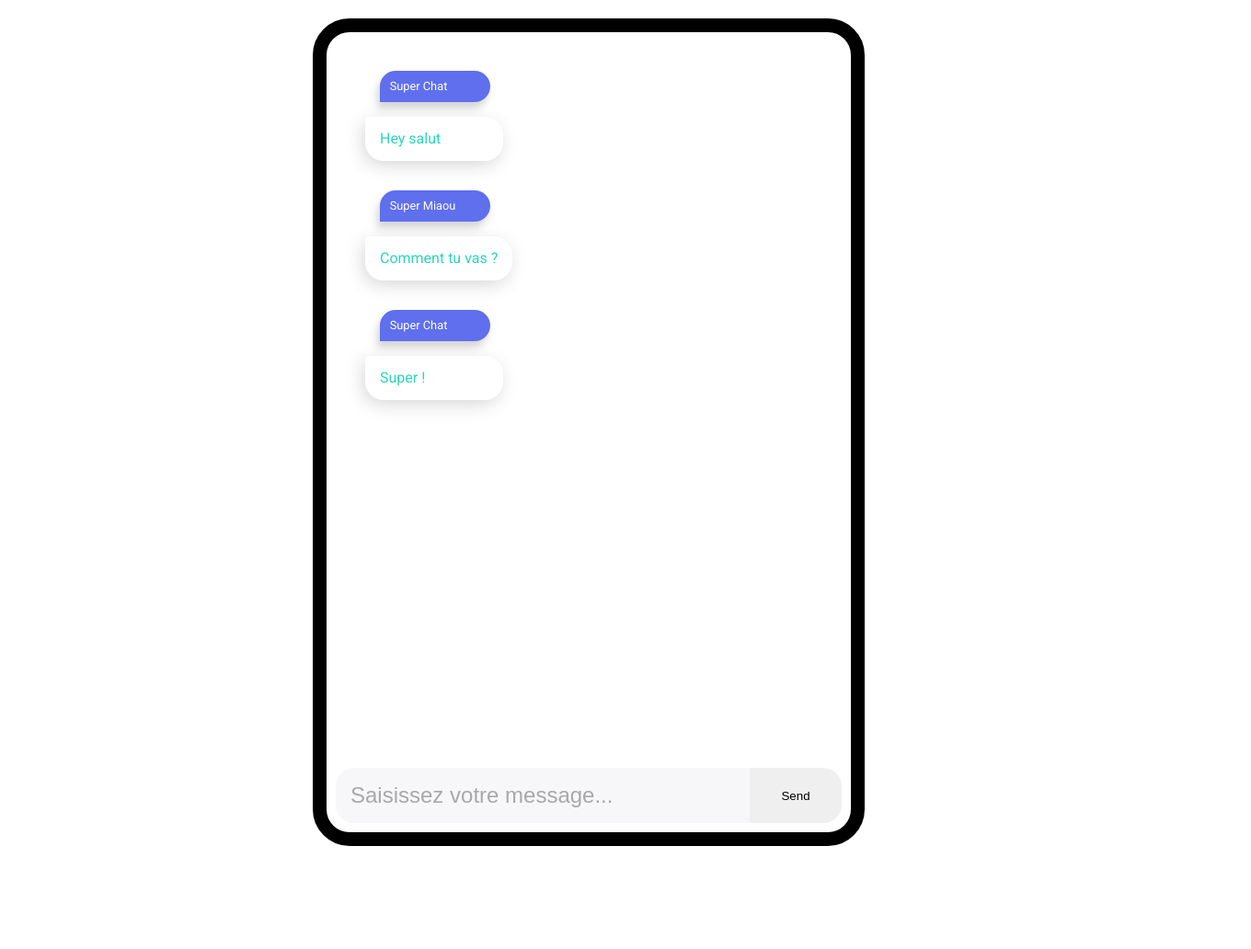
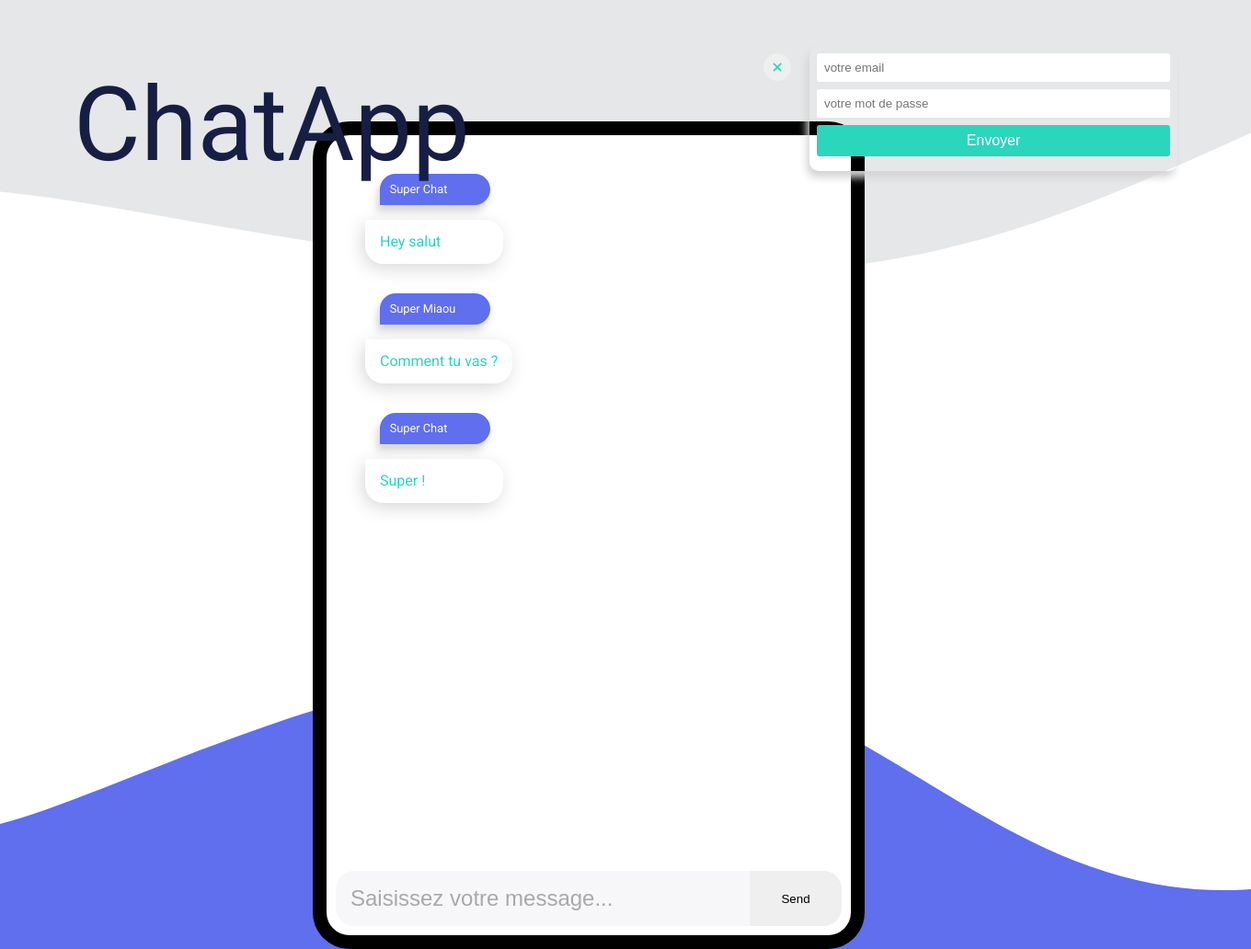
Before and after one commit to aureliasegarra/MyMessenger, a React app: page / in a window 1280 px wide. Shown: the whole page at 92% size, 1360 px wide, since content can reach past the window. Before the commit the page ends 940 px from the top, so only its background shows below. Built offline with nearby package versions, Linux system fonts and the light colour scheme.

Commit message:
toggle settings ok

```diff
--- a/src/actions/index.js
+++ b/src/actions/index.js
@@ -1,6 +1,7 @@
 // Action types
 export const SET_INPUT_VALUE = 'SET_INPUT_VALUE';
 export const ADD_MESSAGE = 'ADD_MESSAGE';
+export const TOGGLE_SETTINGS = 'TOGGLE_SETTINGS';
 
 // Action creator
 export const setInputValue = (value) => ({
@@ -11,3 +12,7 @@ export const setInputValue = (value) => ({
 export const addMessage = () => ({
   type: ADD_MESSAGE,
 });
+
+export const toggleSettings = () => ({
+  type: TOGGLE_SETTINGS,
+});
--- a/src/assets/index.html
+++ b/src/assets/index.html
@@ -6,7 +6,9 @@
 		<meta http-equiv="x-ua-compatible" content="ie=edge" />
 		<link rel="preconnect" href="https://fonts.gstatic.com">
 		<link href="https://fonts.googleapis.com/css2?family=Roboto:wght@100;400;700&display=swap" rel="stylesheet">
-        <title>Chat App</title>
+		<link rel="preconnect" href="https://fonts.gstatic.com">
+		<link href="https://fonts.googleapis.com/css2?family=Dancing+Script&display=swap" rel="stylesheet">
+		<title>Chat App</title>
     </head>
     <body>
         <div id="root"></div>
--- a/src/components/App/index.js
+++ b/src/components/App/index.js
@@ -4,12 +4,14 @@ import React from 'react';
 // import Components
 import Form from 'src/containers/Form';
 import Messages from 'src/containers/Messages';
+import Settings from 'src/containers/Settings';
 // == Import
 import './styles.scss';
 
 // == Composant
 const App = () => (
   <div className="app">
+    <Settings />
     <Messages />
     <Form />
   </div>
--- /dev/null
+++ b/src/components/Settings/index.js
@@ -0,0 +1,39 @@
+import React from 'react';
+import PropTypes from 'prop-types';
+
+// == Import
+import './styles.scss';
+
+// == Composant
+const Settings = ({ open, onClickButton }) => {
+  const handleOnClick = () => {
+    console.log('je veux mettre un click');
+    onClickButton();
+  };
+
+  const classnames = open ? 'settings settings--open' : 'settings';
+
+  return (
+    <div className={classnames}>
+      <button
+        onClick={handleOnClick}
+        type="button"
+        className="settings__button"
+      >
+        +
+      </button>
+      <form className="settings__form">
+        <input type="email" placeholder="votre email" className="settings__input" />
+        <input type="password" placeholder="votre mot de passe" className="settings__input" />
+        <button type="submit" className="settings__submit">Envoyer</button>
+      </form>
+    </div>
+  );
+};
+
+Settings.propTypes = {
+  onClickButton: PropTypes.func.isRequired,
+  open: PropTypes.bool.isRequired,
+};
+// == Export
+export default Settings;
--- /dev/null
+++ b/src/components/Settings/styles.scss
@@ -0,0 +1,42 @@
+@use 'src/styles/vars' as v;
+
+.settings {
+  position: fixed;
+  padding: v.$gutter / 2;
+  top: 50px;
+  right: 0;
+  width: 400px;
+  border-radius: 10px;
+  box-shadow: -3px 7px 9px 0px rgb(213, 213, 213);
+  transform: translate(100%);
+  transition: transform 300ms ease-in-out;
+  right: 0;
+  &--open {
+    transform: translate(0);
+    .settings__button {
+      transform: rotate(45deg);
+    }
+  }
+  &__input, &__submit  {
+    width: 100%;
+    border:none;
+    border-radius: 3px;
+    margin-bottom: v.$gutter / 2;
+    padding: .5rem;
+  }
+  &__button {
+    position: absolute;
+    left: -50px;
+    border:none;
+    border-radius: 50%;
+    width: 30px;
+    height: 30px;
+    color: v.$color-alt;
+    font-size: 1.5em;
+  }
+  &__submit {
+    background-color: v.$color-alt;
+    color: white;
+    font-size: 1em;
+  }
+}
--- /dev/null
+++ b/src/containers/Settings.js
@@ -0,0 +1,17 @@
+import { connect } from 'react-redux';
+import Settings from 'src/components/Settings';
+import { toggleSettings } from 'src/actions';
+
+const mapStateToProps = (state) => ({
+  open: state.open,
+});
+
+const mapDispatchToProps = (dispatch) => ({
+  onClickButton: () => {
+    console.log('je clique sur le bouton');
+    const action = toggleSettings();
+    dispatch(action);
+  },
+});
+
+export default connect(mapStateToProps, mapDispatchToProps)(Settings);
--- a/src/index.js
+++ b/src/index.js
@@ -11,6 +11,7 @@ import store from 'src/store';
 // 1. What to render => React root element
 const rootReactElement = (
   <Provider store={store}>
+    <h1 className="title">ChatApp</h1>
     <App />
   </Provider>
 );
--- a/src/reducers/index.js
+++ b/src/reducers/index.js
@@ -1,4 +1,4 @@
-import { SET_INPUT_VALUE, ADD_MESSAGE } from 'src/actions';
+import { SET_INPUT_VALUE, ADD_MESSAGE, TOGGLE_SETTINGS } from 'src/actions';
 import { getHighestId } from 'src/selectors';
 
 const initialState = {
@@ -20,6 +20,7 @@ const initialState = {
     },
   ],
   newMessage: '',
+  open: true,
 };
 
 const reducer = (state = initialState, action = {}) => {
@@ -47,6 +48,11 @@ const reducer = (state = initialState, action = {}) => {
         newMessage: '',
       };
     }
+    case TOGGLE_SETTINGS:
+      return {
+        ...state,
+        open: !state.open,
+      };
     default:
       return state;
   }
--- a/src/styles/index.scss
+++ b/src/styles/index.scss
@@ -3,9 +3,19 @@
 
 body {
   font-family: 'Roboto', sans-serif;
-  background-color: #fff;
+  background-image: url(../../Wave.svg);
+  background-repeat: no-repeat;
+  background-size: cover;
 }
 
+.title {
+  font-size: 7em;
+  font-family: 'Roboto', serif;
+  color: #161f43;
+  position: relative;
+  top: 80px;
+  left: 80px;
+}
 /*
   // or you can import your own font
   @font-face {
```
Also changed, not shown: Wave.svg (added).
